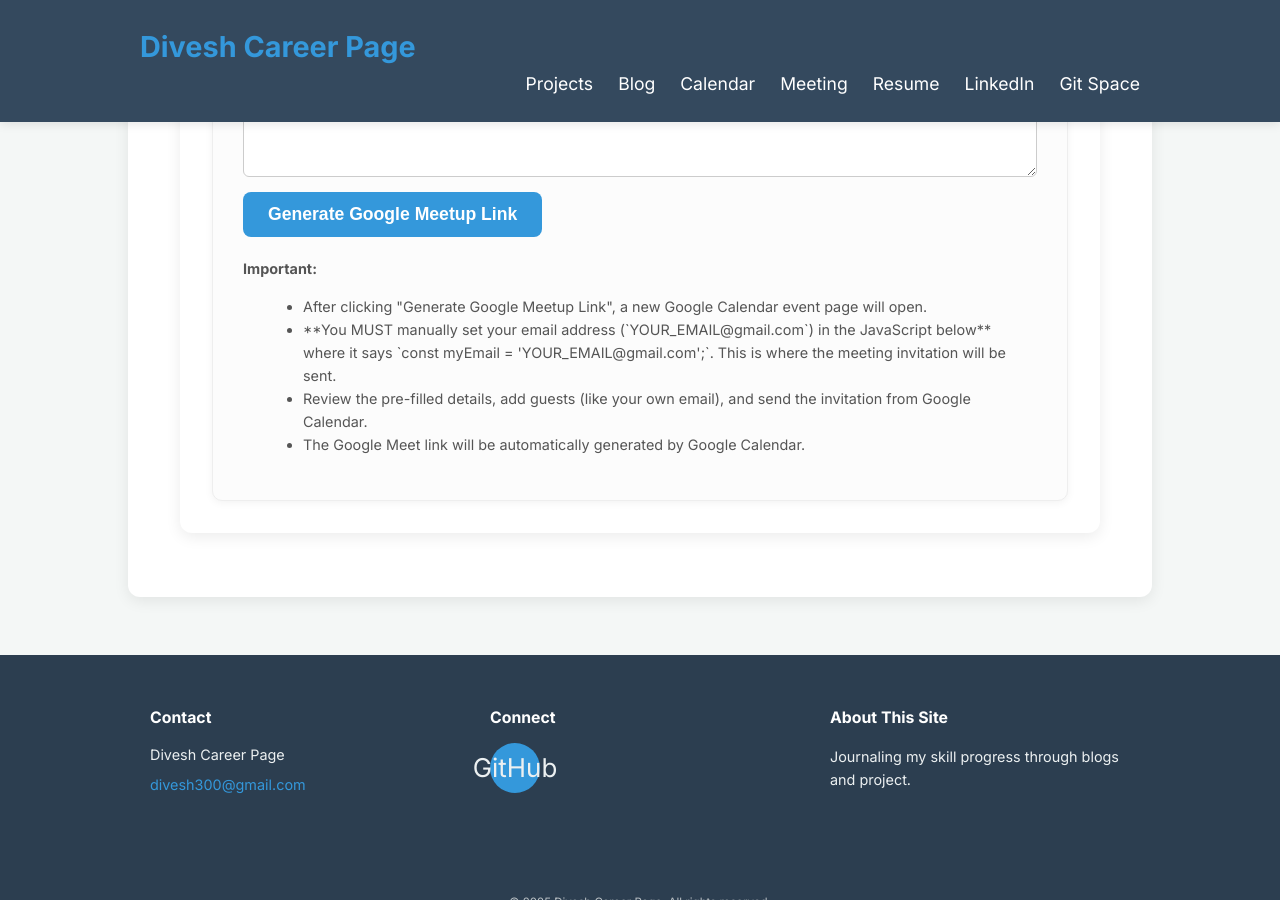
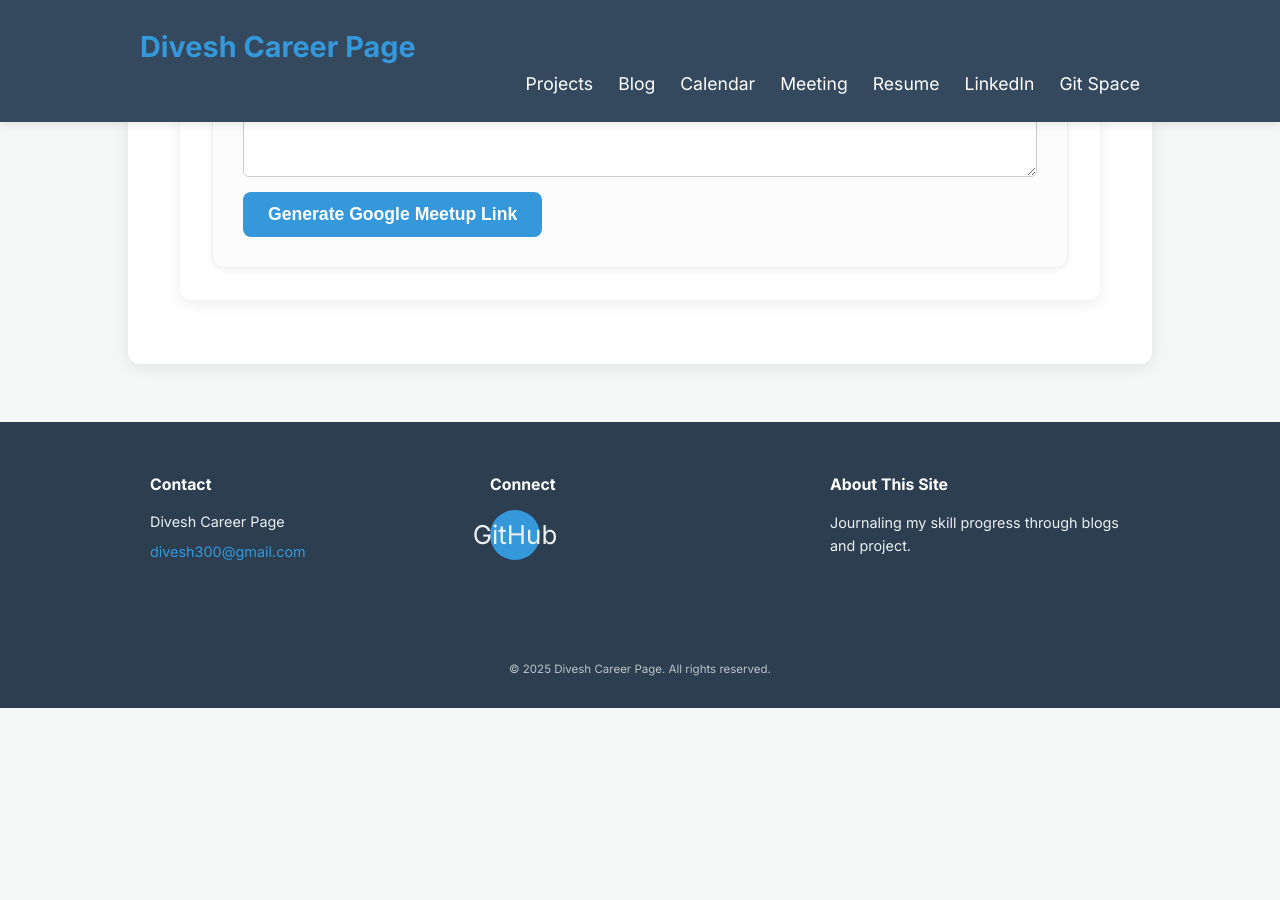
Before and after one commit to dikuso/dikuso.github.io, a Jekyll site: the page built from meeting/index.md, in a window 1280 px wide and 900 px high, scrolled down 1179 px. Built offline with Jekyll 4.4.1, drawn with Linux system fonts in a browser that asks for light colours; after the commit the page ends 1887 px from its top, so only the background shows below that.

Commit message:
removing instructions

```diff
--- a/_includes/meeting_setup.html
+++ b/_includes/meeting_setup.html
@@ -20,13 +20,7 @@
       <button type="submit" class="button">Generate Google Meetup Link</button>
     </form>
 
-    <p class="important-note"><strong>Important:</strong></p>
-    <ul class="important-note-list">
-      <li>After clicking "Generate Google Meetup Link", a new Google Calendar event page will open.</li>
-      <li>**You MUST manually set your email address (`YOUR_EMAIL@gmail.com`) in the JavaScript below** where it says `const myEmail = 'YOUR_EMAIL@gmail.com';`. This is where the meeting invitation will be sent.</li>
-      <li>Review the pre-filled details, add guests (like your own email), and send the invitation from Google Calendar.</li>
-      <li>The Google Meet link will be automatically generated by Google Calendar.</li>
-    </ul>
+
   </div>
 
   <script>
```
